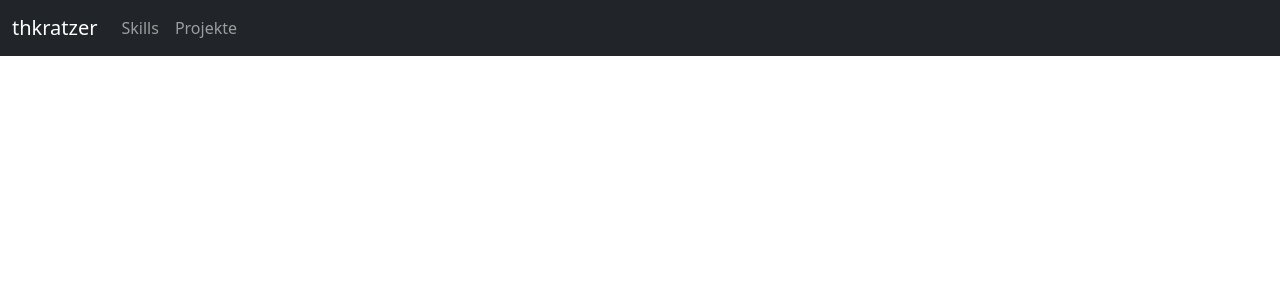
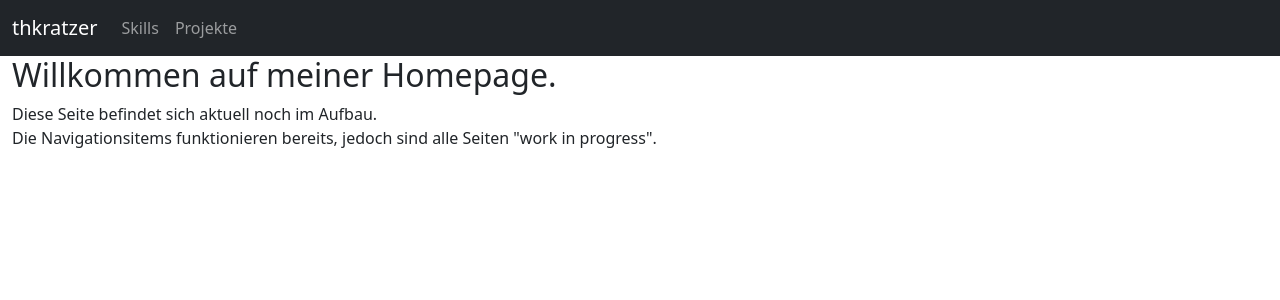
Before and after one commit to eranur-86/eranur-86.github.io, a React (Create React App) app: page / in a window 1280 px wide. Shown: the top 300 px of the page. Built offline with nearby package versions, Linux system fonts and the light colour scheme.

Commit message:
added prototype for LandingPage

```diff
--- a/src/App.tsx
+++ b/src/App.tsx
@@ -1,28 +1,27 @@
 import React, { Suspense } from "react";
 import {NavElement} from "./navigation/navbar"
-import { Container, Row, Col } from "react-bootstrap";
+import { Container} from "react-bootstrap";
 import { Route, Switch } from "react-router-dom";
 import { HOME, PROJEKTE, SKILLS } from "./navigation/navgoals";
-import ProjektPage from "./projekte/projektPage";
 
 const App = () => {
 
+  const LandingPage = React.lazy(() => import('./landingPage'));
   const SkillPage = React.lazy(() => import('./skills/skillPage'));
-  //const ProjektPage = React.lazy(() => import('./projekte/projektPage'));
+  const ProjektPage = React.lazy(() => import('./projekte/projektPage'));
 
   return (
     <div>
       <NavElement/>
       <Suspense fallback={
       <div>
-        <NavElement/>
         <div>Loading...</div>
       </div>}>
       <Container fluid>
         <Switch>
           <Route path={SKILLS}><SkillPage/></Route>
           <Route path={PROJEKTE}><ProjektPage/></Route>
-          <Route path={HOME} exact></Route>
+          <Route path={HOME} exact><LandingPage/></Route>
         </Switch>
       </Container>
       </Suspense>
--- /dev/null
+++ b/src/landingPage.tsx
@@ -0,0 +1,13 @@
+const LandingPage = () => {
+    return (
+        <div>
+            <h2>
+                Willkommen auf meiner Homepage.
+            </h2>
+            <div>Diese Seite befindet sich aktuell noch im Aufbau.</div>
+            <div>Die Navigationsitems funktionieren bereits, jedoch sind alle Seiten "work in progress".</div>
+        </div>
+    )
+}
+
+export default LandingPage;
```
